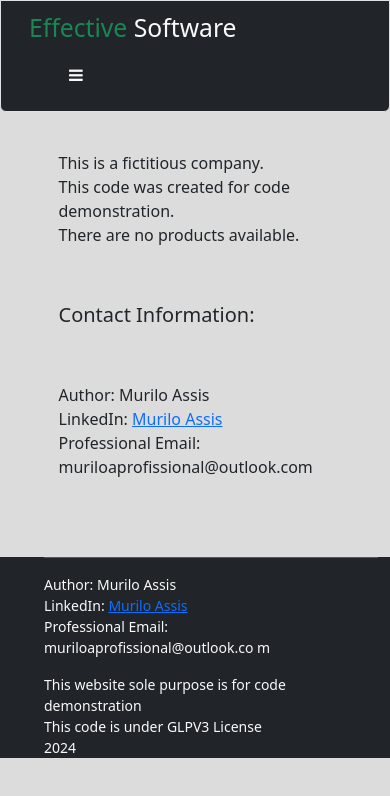
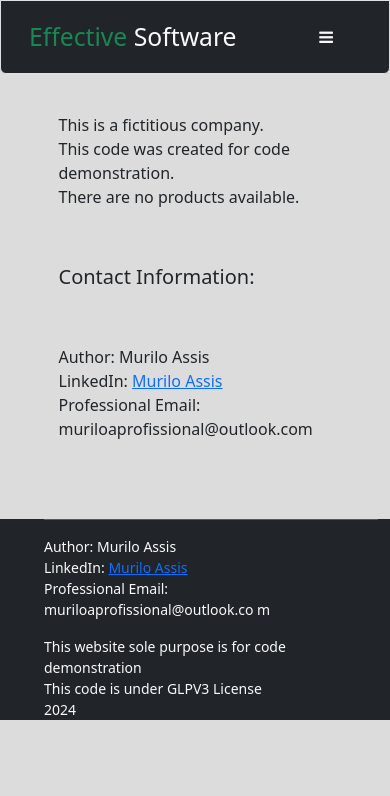
Before and after one commit to ProMuriloA/Effective-Software-Fictitious-Brand, a plain HTML site: page about.html in a window 390 px wide. Drawn offline with nearby package versions, Linux system fonts and the light colour scheme.

Commit message:
navbar margin correction

```diff
--- a/about.html
+++ b/about.html
@@ -23,7 +23,7 @@
             <a href="./about.html"><p class="mx-4 my-auto d-none d-lg-inline h5 text-light">About</p></a>
             <a href="./legal.html"><p class="mx-4 my-auto d-none d-lg-inline h5 text-light">Legal</p></a>
             <div class="dropdown">
-                <button class="btn btn-secondary nav bg-dark text-light mx-4 my-auto px-auto py-2 border-0" type="button" id="dropdownMenuButton" data-toggle="dropdown" aria-haspopup="true" aria-expanded="false">
+                <button class="btn btn-secondary nav bg-dark text-light mx-auto my-auto px-auto py-2 border-0" type="button" id="dropdownMenuButton" data-toggle="dropdown" aria-haspopup="true" aria-expanded="false">
                     <a><i class="mx-3 fa fa-bars text-light d-lg-none"></i></a>
                   </button>
                 <div class="dropdown-menu bg-dark text-light" aria-labelledby="dropdownMenuButton">
```
Also changed, not shown: contact-us.html (+1 -1 lines), index.html (+1 -1 lines), legal.html (+1 -1 lines), products.html (+1 -1 lines).
